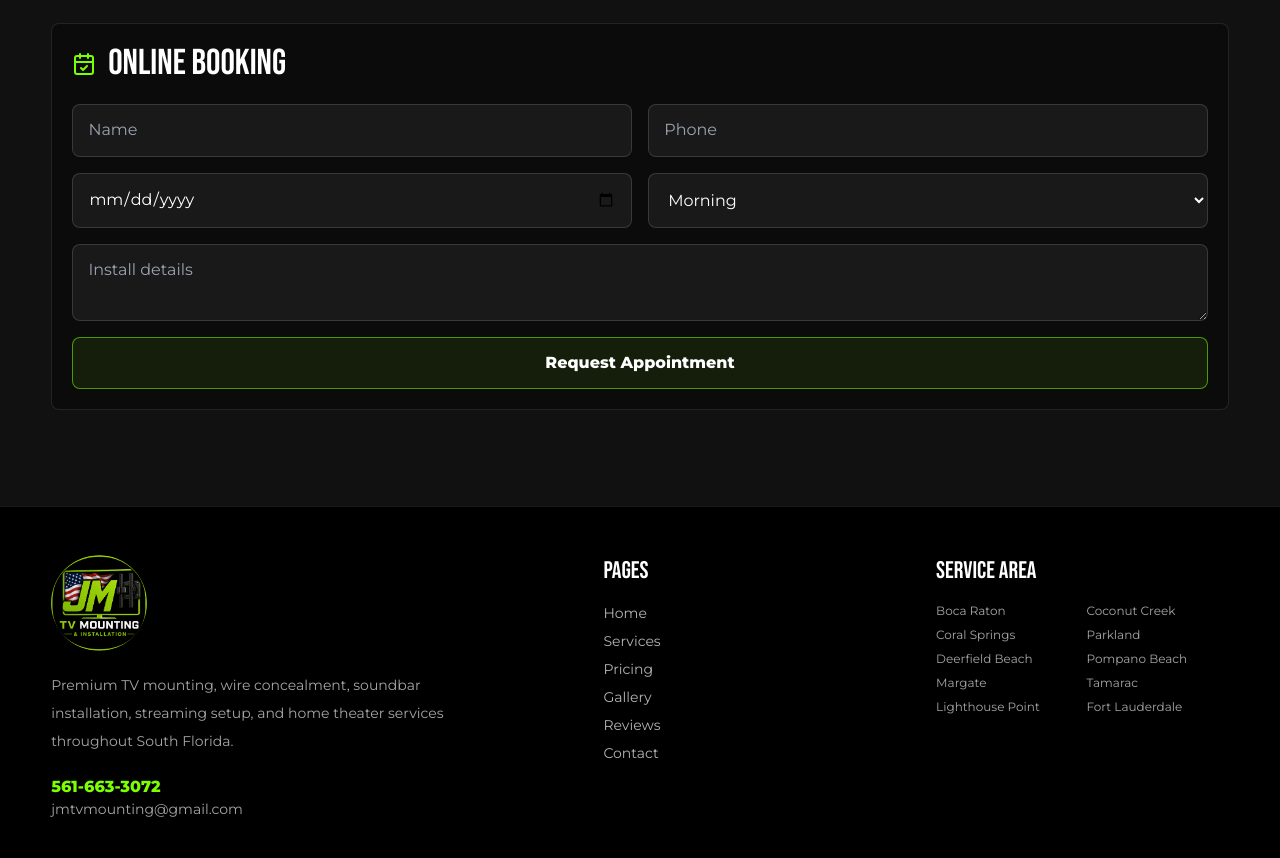
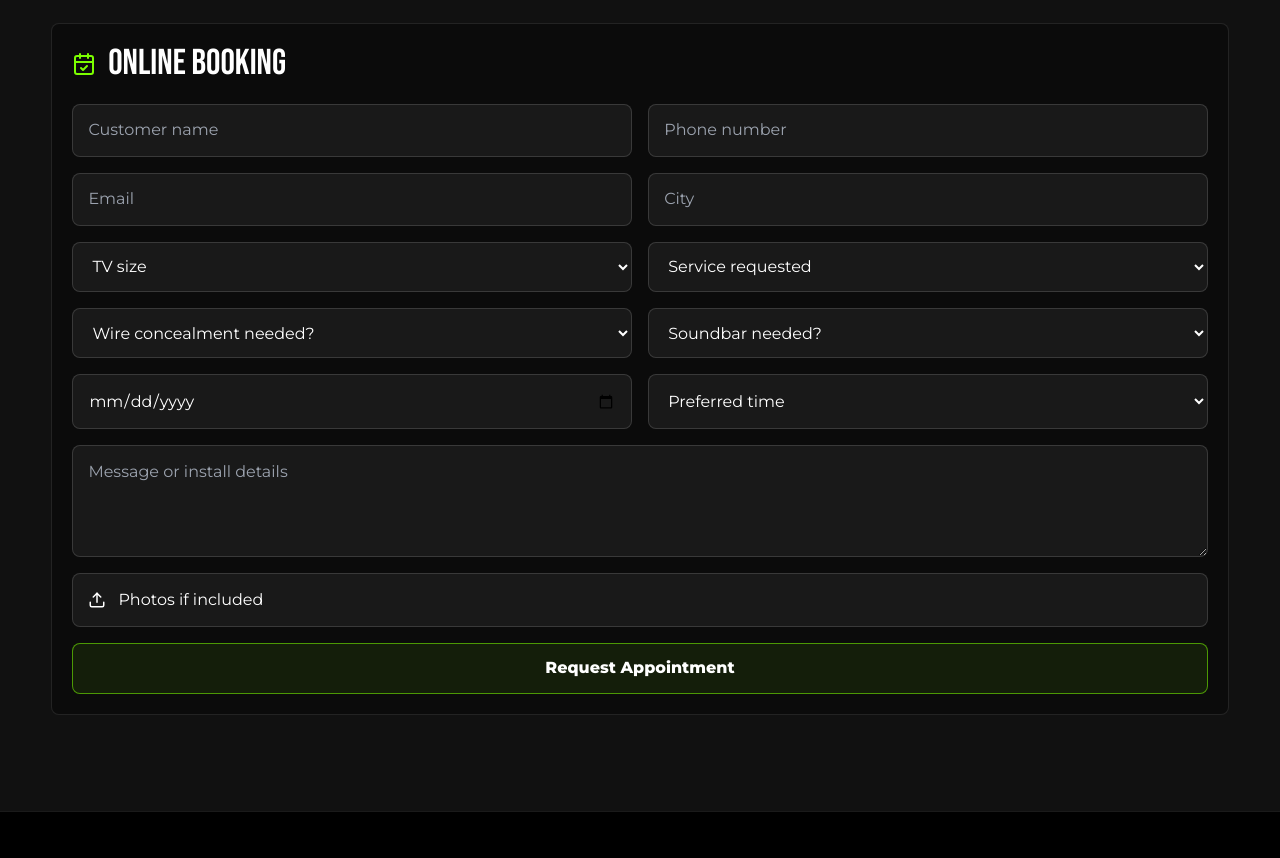
Before and after one commit to Jmch386/jm-tv-mounting-website, a Next.js app: page / in a window 1280 px wide. Shown: the part 8008-8866 px from the top of the page. Built offline with nearby package versions, Linux system fonts and the light colour scheme.

Commit message:
Make booking form functional

```diff
--- a/components/BookingForm.tsx
+++ b/components/BookingForm.tsx
@@ -1,10 +1,14 @@
 "use client";
 
-import { CalendarCheck } from "lucide-react";
+import { CalendarCheck, Upload } from "lucide-react";
 import { useState } from "react";
+
+const bookingEndpoint = "https://formsubmit.co/jmtvmounting@gmail.com";
 
 export function BookingForm() {
   const [requested, setRequested] = useState(false);
+  const [submitting, setSubmitting] = useState(false);
+  const [hasSubmitted, setHasSubmitted] = useState(false);
 
   return (
     <div className="rounded-lg border border-white/10 bg-black/35 p-5">
@@ -13,16 +17,92 @@ export function BookingForm() {
         <h3 className="font-heading text-4xl">Online Booking</h3>
       </div>
       {requested ? (
-        <p className="rounded-lg bg-neon/10 p-4 font-bold text-neon">Appointment request received. Confirmation email and text reminder placeholders are ready for integration.</p>
+        <p className="rounded-lg bg-neon/10 p-4 font-bold text-neon">
+          Thanks! Your appointment request was sent. JM TV Mounting will call or text you shortly.
+        </p>
       ) : (
-        <form className="grid gap-4 md:grid-cols-2" onSubmit={(event) => { event.preventDefault(); setRequested(true); }}>
-          <input className="field" placeholder="Name" required />
-          <input className="field" placeholder="Phone" required />
-          <input className="field" type="date" required />
-          <select className="field" defaultValue="Morning"><option>Morning</option><option>Afternoon</option><option>Evening</option></select>
-          <textarea className="field md:col-span-2" placeholder="Install details" />
-          <button className="btn-secondary md:col-span-2" type="submit">Request Appointment</button>
-        </form>
+        <>
+          <iframe
+            className="hidden"
+            title="Booking form submission"
+            name="booking-submit-frame"
+            onLoad={() => {
+              if (hasSubmitted) {
+                setSubmitting(false);
+                setRequested(true);
+              }
+            }}
+          />
+          <form
+            action={bookingEndpoint}
+            className="grid gap-4 md:grid-cols-2"
+            encType="multipart/form-data"
+            method="POST"
+            target="booking-submit-frame"
+            onSubmit={() => {
+              setHasSubmitted(true);
+              setSubmitting(true);
+            }}
+          >
+            <input type="hidden" name="_subject" value="New JM TV Mounting appointment request" />
+            <input type="hidden" name="_template" value="table" />
+            <input type="hidden" name="_captcha" value="false" />
+
+            <input className="field" name="customer_name" placeholder="Customer name" required />
+            <input className="field" name="phone_number" placeholder="Phone number" required type="tel" />
+            <input className="field" name="email" placeholder="Email" required type="email" />
+            <input className="field" name="city" placeholder="City" required />
+
+            <select className="field" name="tv_size" required defaultValue="">
+              <option value="" disabled>TV size</option>
+              <option>Up to 55&quot;</option>
+              <option>65&quot;-75&quot;</option>
+              <option>85&quot;+</option>
+            </select>
+            <select className="field" name="service_requested" required defaultValue="">
+              <option value="" disabled>Service requested</option>
+              <option>TV Mounting</option>
+              <option>Wire Concealment</option>
+              <option>In-Wall Wire Concealment</option>
+              <option>Soundbar Installation</option>
+              <option>Home Theater Setup</option>
+              <option>TV Setup</option>
+            </select>
+
+            <select className="field" name="wire_concealment_needed" required defaultValue="">
+              <option value="" disabled>Wire concealment needed?</option>
+              <option>Yes</option>
+              <option>No</option>
+              <option>Not sure</option>
+            </select>
+            <select className="field" name="soundbar_needed" required defaultValue="">
+              <option value="" disabled>Soundbar needed?</option>
+              <option>Yes</option>
+              <option>No</option>
+              <option>Not sure</option>
+            </select>
+
+            <input className="field" name="preferred_date" required type="date" aria-label="Preferred date" />
+            <select className="field" name="preferred_time" required defaultValue="">
+              <option value="" disabled>Preferred time</option>
+              <option>Morning</option>
+              <option>Afternoon</option>
+              <option>Evening</option>
+              <option>First available</option>
+            </select>
+
+            <textarea className="field min-h-28 md:col-span-2" name="message" placeholder="Message or install details" />
+            <label className="field flex cursor-pointer items-center gap-3 text-white/70 md:col-span-2">
+              <Upload size={18} />
+              Photos if included
+              <input type="file" name="attachment" accept="image/*" multiple className="hidden" />
+            </label>
+
+            <button className="btn-secondary md:col-span-2" type="submit" disabled={submitting}>
+              {submitting ? "Sending request..." : "Request Appointment"}
+            </button>
+          </form>
+        </>
       )}
     </div>
   );
```
